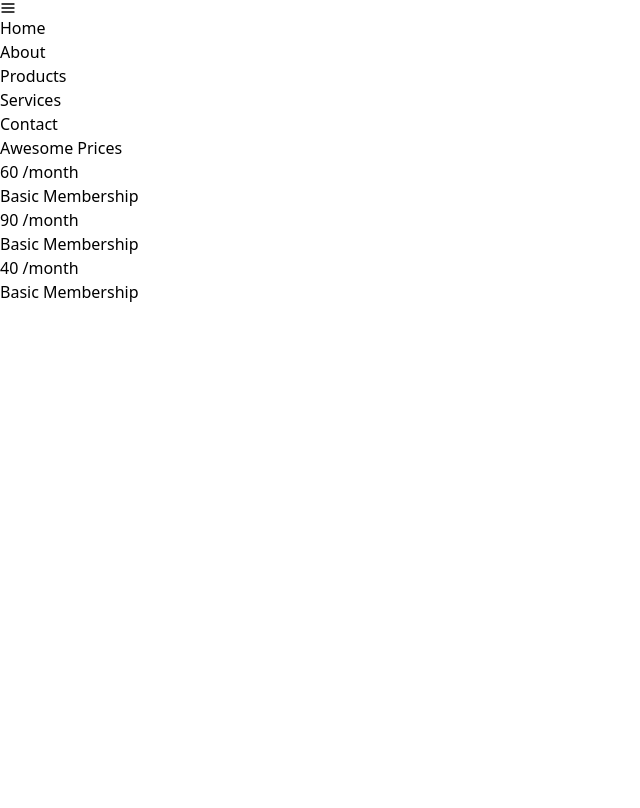
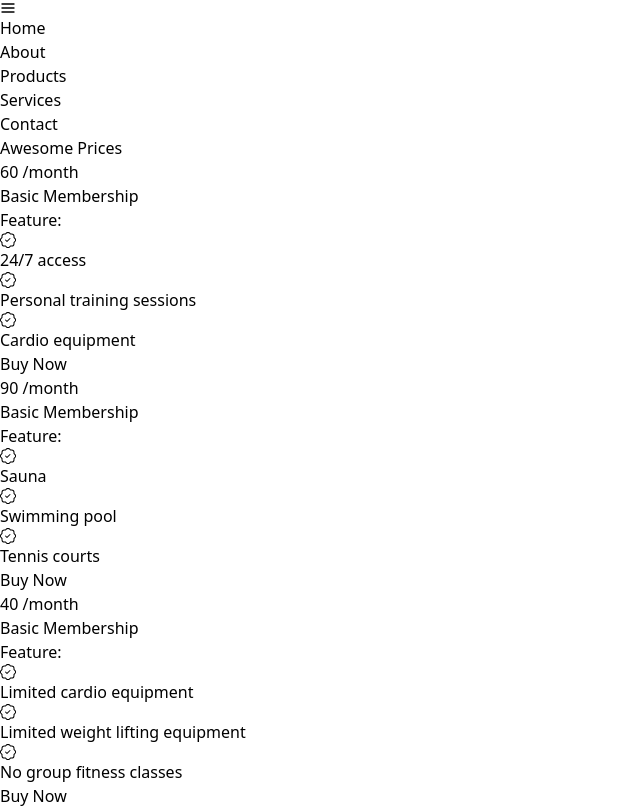
Before and after one commit to toukir15/price-list-cards, a React (Vite) app: page / in a window 1280 px wide. Shown: the whole page, without its empty margins (0-640 px from the left). Built offline with nearby package versions, Linux system fonts and the light colour scheme.

Commit message:
added cardd

```diff
--- /dev/null
+++ b/src/components/Feature/Feature.jsx
@@ -0,0 +1,13 @@
+import React from "react";
+import { BsPatchCheck } from "react-icons/bs";
+
+const Feature = ({ feature }) => {
+  return (
+    <div className="text-white flex gap-2 ml-2 items-center">
+      <BsPatchCheck />
+      <p>{feature}</p>
+    </div>
+  );
+};
+
+export default Feature;
--- a/src/components/PriceCard/PriceCard.jsx
+++ b/src/components/PriceCard/PriceCard.jsx
@@ -1,13 +1,26 @@
 import React from "react";
+import Feature from "../Feature/Feature";
 
 const PriceCard = ({ price }) => {
+  console.log(price);
   return (
-    <div className="text-center bg-orange-400 text-white rounded-lg">
-      <h1>
-        <span className="text-5xl font-extrabold">{price.price}</span>{" "}
-        <span className="text-2xl font-medium">/month</span>
+    <div className=" bg-orange-400 text-white rounded-lg">
+      <h1 className="text-center">
+        <span className="text-5xl  font-extrabold">{price.price}</span>{" "}
+        <span className="text-2xl  font-medium">/month</span>
       </h1>
-      <h2>{price.name}</h2>
+      <h2 className="text-center text-3xl font-bold">{price.name}</h2>
+      <div className="ml-2">
+        <p className="font-bold underline">Feature:</p>
+        {price.features.map((feature) => (
+          <Feature feature={feature} />
+        ))}
+      </div>
+      <div className="flex justify-center my-4">
+        <button className="bg-purple-600 px-4 py-3 rounded w-[80%]">
+          Buy Now
+        </button>
+      </div>
     </div>
   );
 };
```
